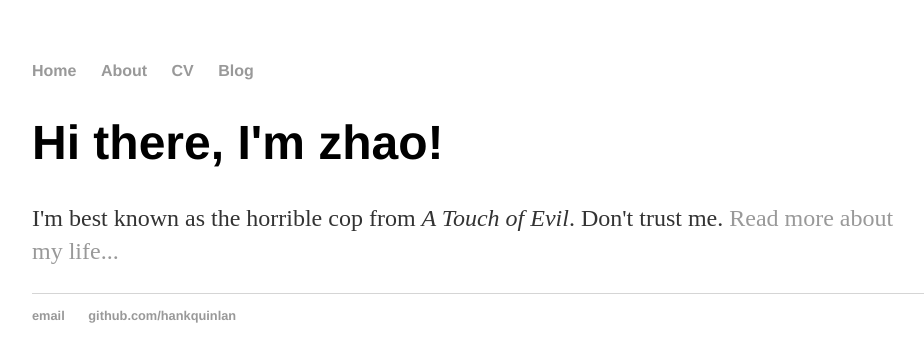
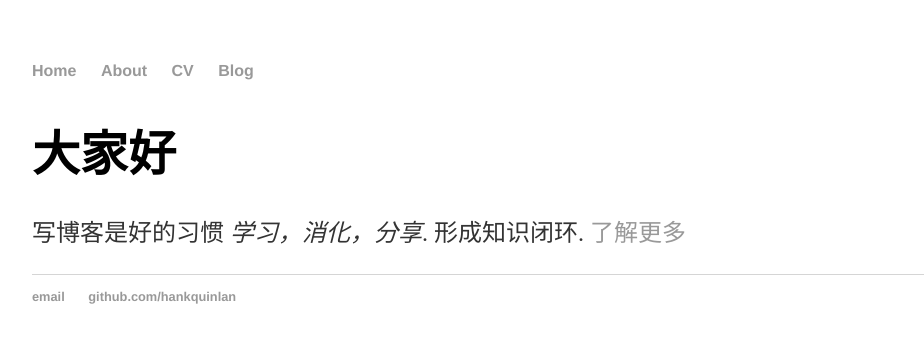
Before and after one commit to zhaows/zhaows.github.io, a Jekyll site: the page built from index.html, in a window 1280 px wide. Shown: the top 362 px of the page, without its empty margins (160-1084 px from the left). Built offline with Jekyll 4.4.1, drawn with Linux system fonts in a browser that asks for light colours.

Commit message:
update home page

```diff
--- a/index.html
+++ b/index.html
@@ -1,9 +1,9 @@
 ---
 layout: default
-title: zhao, Horrible Cop
+title: 山竹的个人博客
 ---
 
 		<div class="blurb">
-			<h1>Hi there, I'm zhao!</h1>
-			<p>I'm best known as the horrible cop from <em>A Touch of Evil</em>. Don't trust me. <a href="/about">Read more about my life...</a></p>
+			<h1>大家好</h1>
+			<p>写博客是好的习惯 <em>学习，消化，分享</em>. 形成知识闭环. <a href="/about">了解更多</a></p>
 		</div>
```
